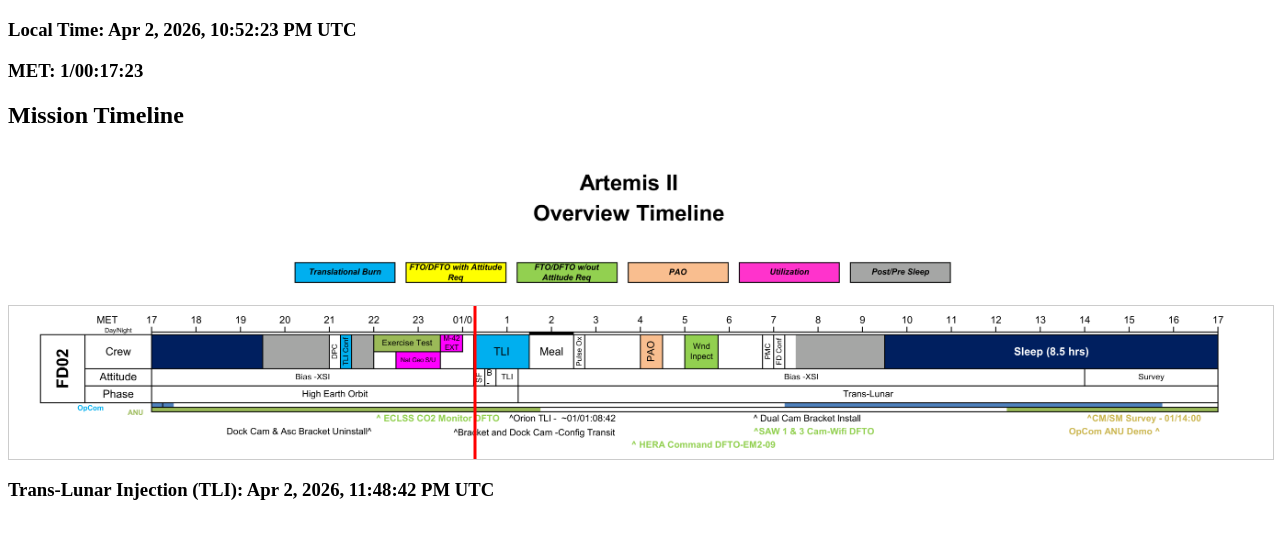
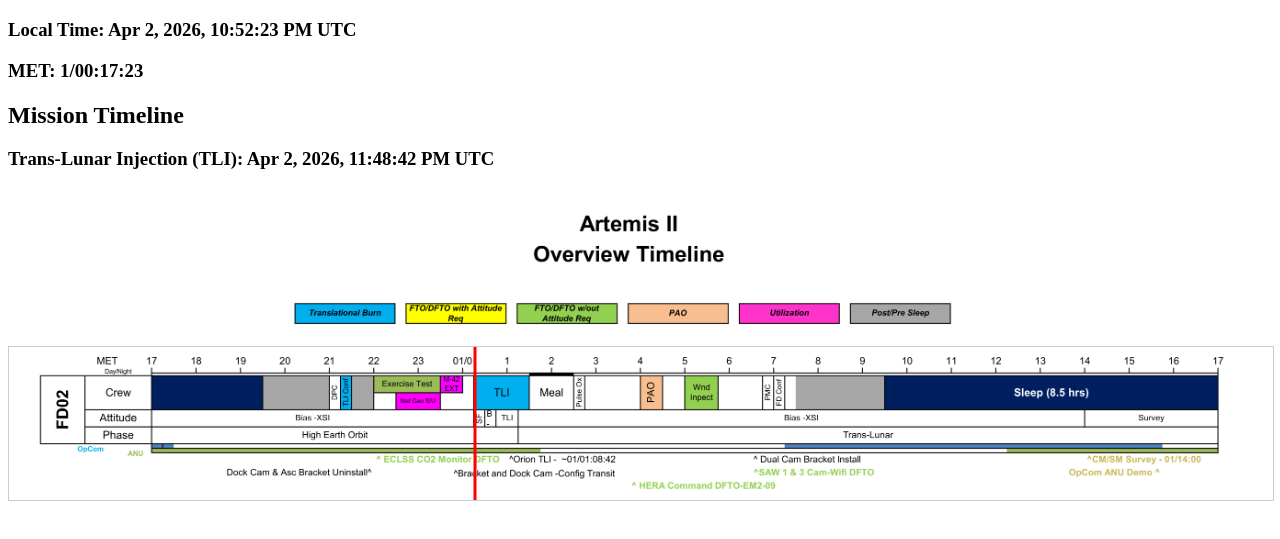
Before and after one commit to DeltaDizzy/A2-ProgressBar, a plain HTML site: page a2-timeline.html in a window 1280 px wide. Shown: the part 61-600 px from the top of the page. Drawn offline with Linux system fonts and the light colour scheme.

Commit message:
move tli above timeline

```diff
--- a/a2-timeline.html
+++ b/a2-timeline.html
@@ -74,6 +74,9 @@
         <h3 id="cursor-coords">Cursor: 0, 0</h3>
       </div>
       <h2>Mission Timeline</h2>
+      <div id="events">
+        <h3 id="tli">Trans-Lunar Injection (TLI):</h3>
+      </div>
       <div id="header-container">
         <img id="header-image" src="media/header.png" alt="Timeline Header" />
       </div>
@@ -81,9 +84,7 @@
         <img id="timeline-image" alt="Timeline" />
         <div id="timeline-bar"></div>
       </div>
-      <div id="events">
-        <h3 id="tli">Trans-Lunar Injection (TLI):</h3>
-      </div>
+
     </div>
 
     <script>
@@ -117,7 +118,6 @@
         // Keep containers responsive. The image itself is 100% width.
         const containerWidth = cachedContainerWidth;
         const containerHeight = cachedContainerHeight || timelineContainer.clientHeight;
-        timelineContainer.style.height = `${containerHeight}px`;
 
         const headerContainer = document.getElementById('header-container');
         const headerImage = document.getElementById('header-image');
```
